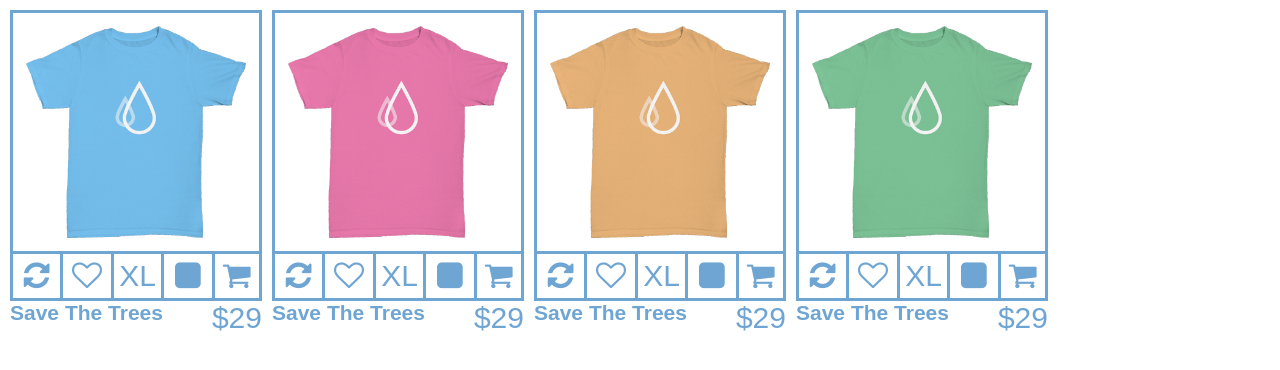
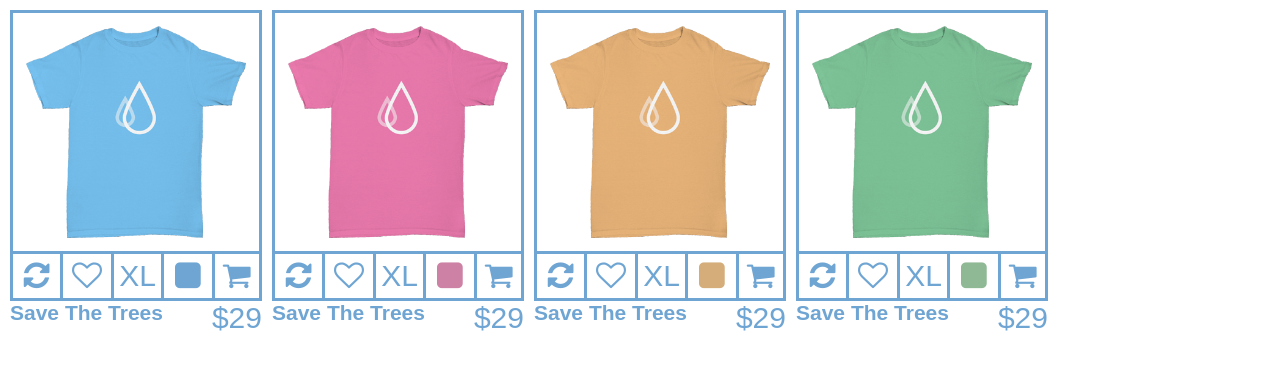
Before and after one commit to HaWyanHa/Media-Querries-on-T-Shirt-Shop, a plain HTML site: page index.html in a window 1280 px wide. Drawn offline with Linux system fonts and the light colour scheme.

Commit message:
fixed shirt colors

```diff
--- a/index.html
+++ b/index.html
@@ -75,7 +75,7 @@
 							</aside>
 					</li>
 					<li class="box color">
-						<button><i class="fa fa-square"></i></button>
+						<button><i class="fa fa-square color2"></i></button>
 							<aside class="sizes">
 								<ul class="swatch">
 									<li class="red thing"></li>
@@ -119,7 +119,7 @@
 							</aside>
 					</li>
 					<li class="box color">
-						<button><i class="fa fa-square"></i></button>
+						<button><i class="fa fa-square color3"></i></button>
 							<aside class="sizes">
 								<ul class="swatch">
 									<li class="red thing"></li>
@@ -163,7 +163,7 @@
 							</aside>
 					</li>
 					<li class="box color">
-						<button><i class="fa fa-square"></i></button>
+						<button><i class="fa fa-square color4"></i></button>
 							<aside class="sizes">
 								<ul class="swatch">
 									<li class="red thing"></li>
--- a/main.css
+++ b/main.css
@@ -36,6 +36,15 @@
 		footer h1{
 			font-size: .7em;
 			float: left;
+		}
+		.color2{
+			color: RGB(205, 129, 165);
+		}
+		.color3{
+			color: RGB(213, 173, 122);
+		}
+		.color4{
+			color: RGB(143, 185, 149);
 		}
 		.container {
 			width: 20%;
```
